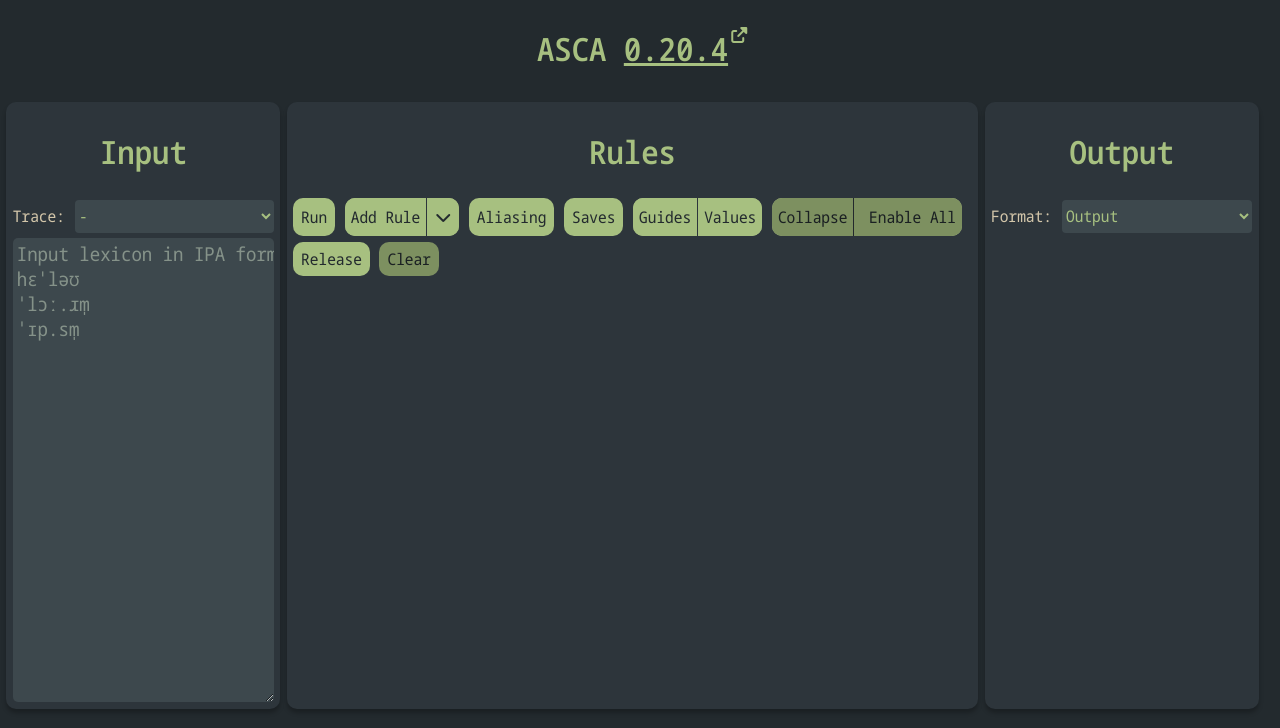
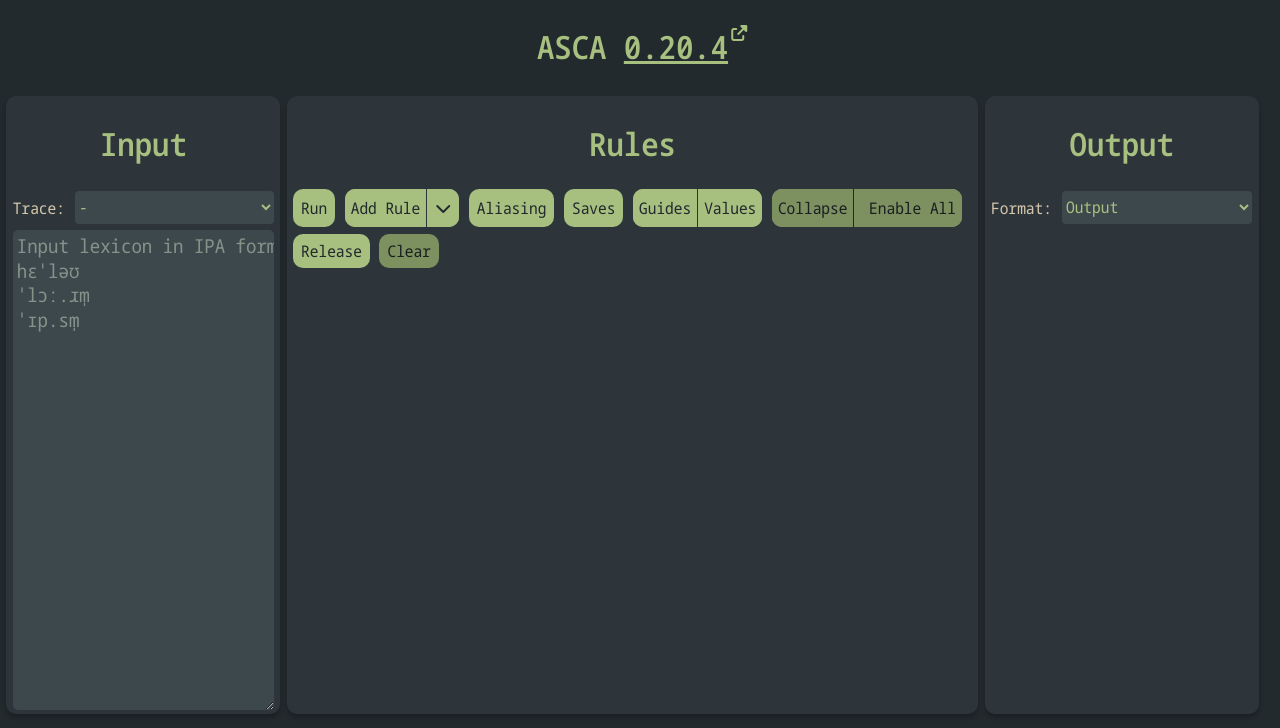
Before and after one commit to Girv98/ASCA, a website built with Vite: page index.html in a window 1280 px wide. Both pictures are taken after a click on the button "Clamp". Shown: the top 728 px of the page. Built offline with nearby package versions, Linux system fonts and the light colour scheme.

Commit message:
tweak height and padding

```diff
--- a/src/css/editor.css
+++ b/src/css/editor.css
@@ -59,12 +59,12 @@
     min-height: 4lh  !important;
 
     &.clamp {
-        height: 58lvh !important;
+        height: 60lvh !important;
     }
 }
 
 #outlex.clamp #output {
-    height: 58lvh !important;
+    height: 60lvh !important;
 }
 
 #lex-wrap .cm-content { min-height: 18lh  !important; }
--- a/src/css/index.css
+++ b/src/css/index.css
@@ -41,7 +41,7 @@
 
 
 header {
-	padding: .4vw;
+	padding: .4vh .4vw;
 
 	div {
 		height: 100%;
@@ -69,8 +69,8 @@
 }
 
 div.thirds {
-	padding: 0.5vw;
-	margin: 0.5vw;
+	padding: 0.5vh 0.5vw;
+	margin: 0.5vh 0.5vw;
 	width: 100%;
 	background-color: var(--thirds-bg);
 	box-shadow: 0px 4px 4px rgba(0, 0, 0, 0.25);
@@ -135,7 +135,7 @@
 }
 
 #demo.clamp {
-	max-height: 59lvh;
+	max-height: 61lvh;
 	overflow-y: auto;
 	scrollbar-width: thin;
 	overscroll-behavior: contain;
```
